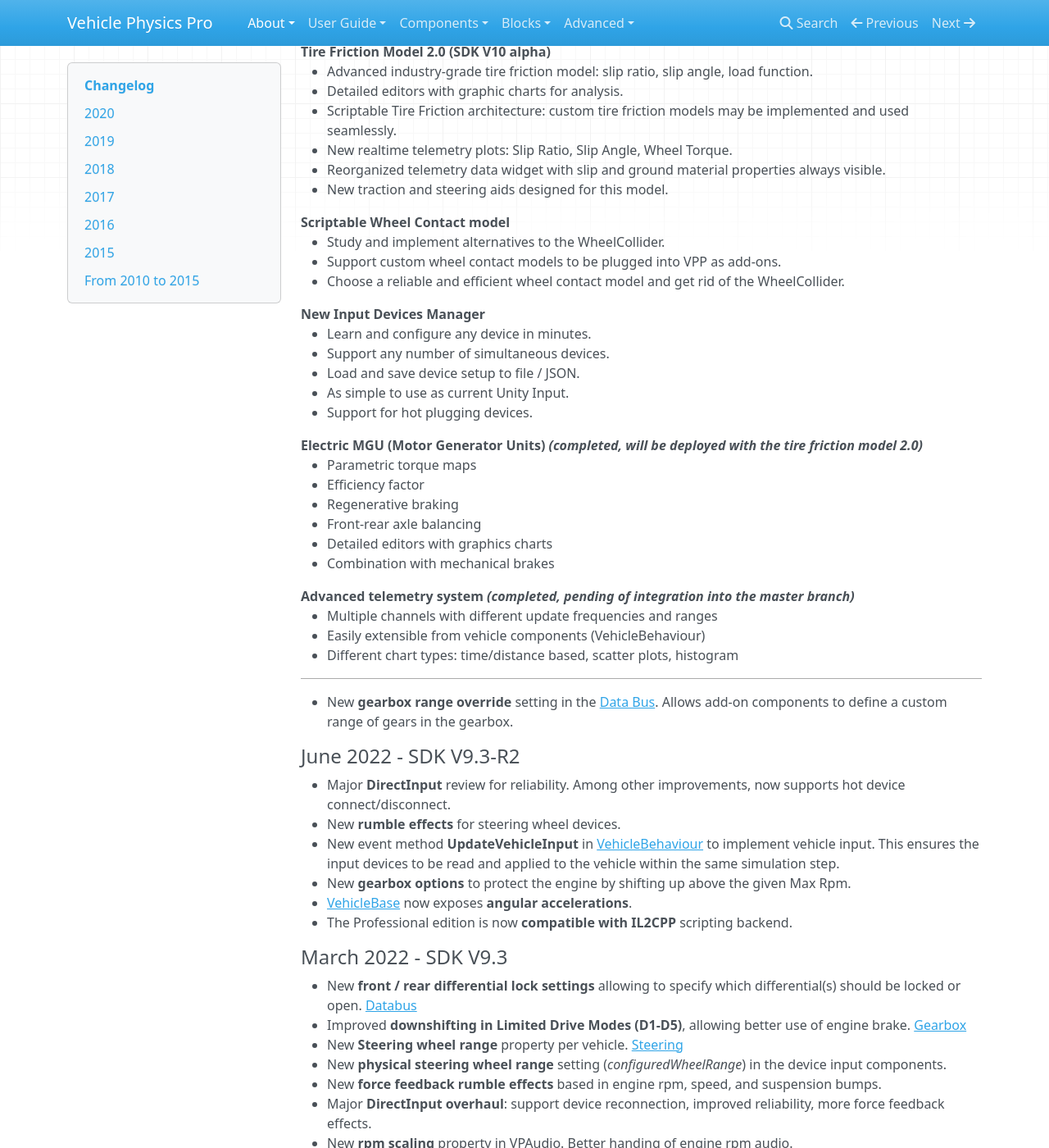
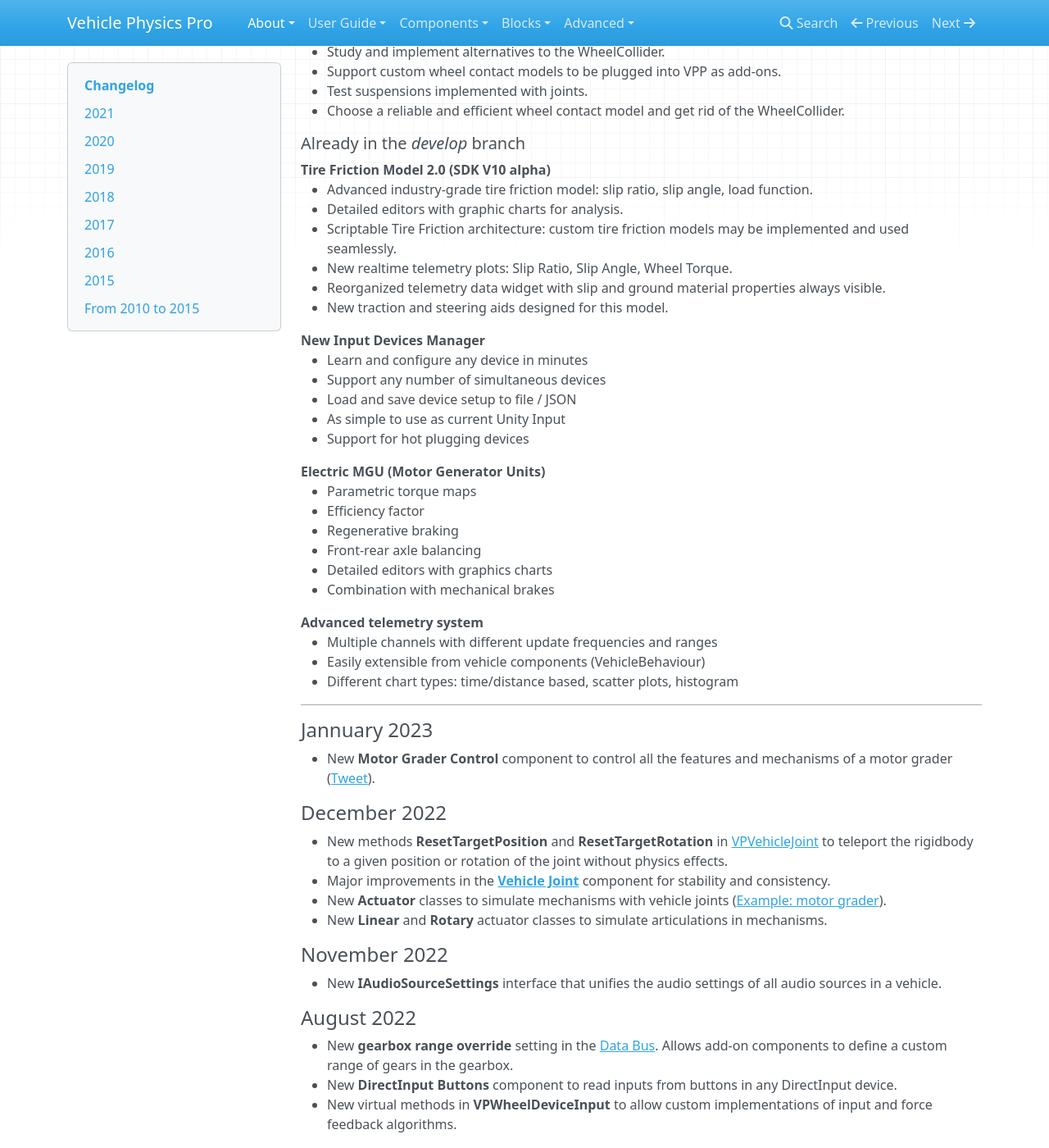
Before and after one commit to EdyJ/vehicle-physics-docs, an MkDocs documentation site: the page built from docs/about/changelog.md, in a window 1280 px wide and 1400 px high, scrolled down 451 px. Shown: the whole window at 82% size. Built offline with MkDocs 1.6.1, drawn with Linux system fonts in a browser that asks for light colours; nearby versions of some CDN libraries; library files that are not in the unit come from our copies; some of the changed text lies outside the part shown.

Commit message:
Changelog updated

```diff
--- a/docs/about/changelog.md
+++ b/docs/about/changelog.md
@@ -12,10 +11,18 @@
 
 <hr>
 
-&fa-thumbs-up:lg; This page is updated from time to time. Check out [@VehiclePhysics](https://twitter.com/VehiclePhysics){: .alert-link } on Twitter for weekly updates.
+&fa-thumbs-up:lg; This page is updated from time to time. Check out [@VehiclePhysics](https://twitter.com/VehiclePhysics){: .alert-link } on Twitter for weekly updates ([#vppdev](https://twitter.com/search?q=%23vppdev&src=hashtag_click&f=live)).
 {: .alert .alert-success }
 
-#### Now under development (2022):
+#### Now under development (2023):
+
+Scriptable Wheel Contact model
+:	- Study and implement alternatives to the WheelCollider.
+	- Support custom wheel contact models to be plugged into VPP as add-ons.
+	- Test suspensions implemented with joints.
+	- Choose a reliable and efficient wheel contact model and get rid of the WheelCollider.
+
+##### Already in the _develop_ branch
 
 Tire Friction Model 2.0 (SDK V10 alpha)
 :	- Advanced industry-grade tire friction model: slip ratio, slip angle, load function.
@@ -25,19 +32,14 @@
 	- Reorganized telemetry data widget with slip and ground material properties always visible.
 	- New traction and steering aids designed for this model.
 
-Scriptable Wheel Contact model
-:	- Study and implement alternatives to the WheelCollider.
-	- Support custom wheel contact models to be plugged into VPP as add-ons.
-	- Choose a reliable and efficient wheel contact model and get rid of the WheelCollider.
+New Input Devices Manager
+:	- Learn and configure any device in minutes
+	- Support any number of simultaneous devices
+	- Load and save device setup to file / JSON
+	- As simple to use as current Unity Input
+	- Support for hot plugging devices
 
-New Input Devices Manager
-:	- Learn and configure any device in minutes.
-	- Support any number of simultaneous devices.
-	- Load and save device setup to file / JSON.
-	- As simple to use as current Unity Input.
-	- Support for hot plugging devices.
-
-Electric MGU (Motor Generator Units) _(completed, will be deployed with the tire friction model 2.0)_
+Electric MGU (Motor Generator Units)
 :	- Parametric torque maps
 	- Efficiency factor
 	- Regenerative braking
@@ -45,14 +47,34 @@
 	- Detailed editors with graphics charts
 	- Combination with mechanical brakes
 
-Advanced telemetry system _(completed, pending of integration into the master branch)_
+Advanced telemetry system
 :	- Multiple channels with different update frequencies and ranges
 	- Easily extensible from vehicle components (VehicleBehaviour)
 	- Different chart types: time/distance based, scatter plots, histogram
 
 <hr>
 
+
+#### Jannuary 2023
+
+- New **Motor Grader Control** component to control all the features and mechanisms of a motor grader ([Tweet](https://twitter.com/VehiclePhysics/status/1613543552386048000)).
+
+#### December 2022
+
+- New methods **ResetTargetPosition** and **ResetTargetRotation** in [VPVehicleJoint](/components/vehicle-joint/) to teleport the rigidbody to a given position or rotation of the joint without physics effects.
+- Major improvements in the [**Vehicle Joint**](/components/vehicle-joint/) component for stability and consistency.
+- New **Actuator** classes to simulate mechanisms with vehicle joints ([Example: motor grader](https://twitter.com/VehiclePhysics/status/1613543552386048000)).
+- New **Linear** and **Rotary** actuator classes to simulate articulations in mechanisms.
+
+#### November 2022
+
+- New **IAudioSourceSettings** interface that unifies the audio settings of all audio sources in a vehicle.
+
+#### August 2022
+
 - New **gearbox range override** setting in the [Data Bus](/advanced/databus-reference/#settings-channel). Allows add-on components to define a custom range of gears in the gearbox.
+- New **DirectInput Buttons** component to read inputs from buttons in any DirectInput device.
+- New virtual methods in **VPWheelDeviceInput** to allow custom implementations of input and force feedback algorithms.
 
 #### June 2022 - SDK V9.3-R2
 
@@ -75,6 +97,8 @@
 - New **rpm scaling** property in VPAudio. Better handing of engine rpm audio.
 
 Check the file **Changelist.txt** in the Unity project for compatibility-breaking changes.
+
+## 2021
 
 #### December 2021 - SDK V9.2
 
```
Also changed, not shown: other parts of docs/about/changelog.md (+1 -2 lines).
